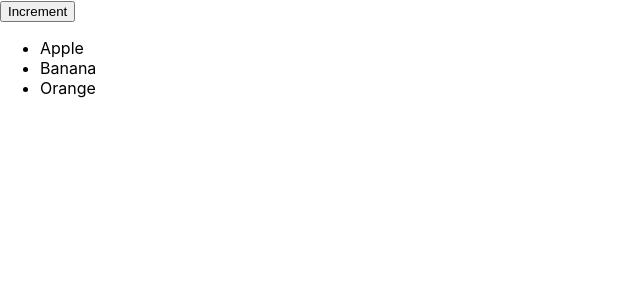
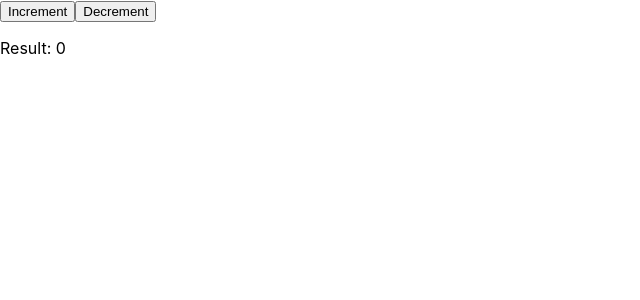
Before and after one commit to salinpaul94/60_DAY_PLAN_FOR_CROSS_PALTFORM_DEVELOPMENT, a React (Create React App) app in the folder cilu_laptop/: page / in a window 1280 px wide. Shown: the top 300 px of the page, without its empty margins (0-640 px from the left). Built offline with nearby package versions, Linux system fonts and the light colour scheme.

Commit message:
day 6 task 12 example 1

```diff
--- a/cilu_laptop/src/App.js
+++ b/cilu_laptop/src/App.js
@@ -1,5 +1,5 @@
 import './App.css';
-import AppTask11Example2 from './Day6Components/Task11Example2';
+import Task12Example1 from './Day6Components/Task12Example1';
 
 function App() {
   return (
@@ -22,7 +22,8 @@
     // <AppTask10Example1/>
     // <AppTask10Example2/>
     // <AppTask11Example1/>
-    <AppTask11Example2/>
+    // <AppTask11Example2/>
+    <Task12Example1/>
   );
 }
 
--- /dev/null
+++ b/cilu_laptop/src/Day6Components/Task12Example1.js
@@ -0,0 +1,21 @@
+import React, { useState } from 'react';
+
+const ExpensiveComponent = React.memo(({ number }) => {
+  console.log('Exepensive Component rendered');
+  const result = number * 2;
+  return <p>Result: {result}</p>;
+});
+
+function Task12Example1() {
+  const [count, setCount] = useState(0);
+
+  return(
+    <div>
+      <button onClick={() => setCount(count + 1)}>Increment</button>
+      <button onClick={() => setCount(count - 1)}>Decrement</button>
+      <ExpensiveComponent number = {count}/>
+    </div>
+  );
+}
+
+export default Task12Example1;
```
